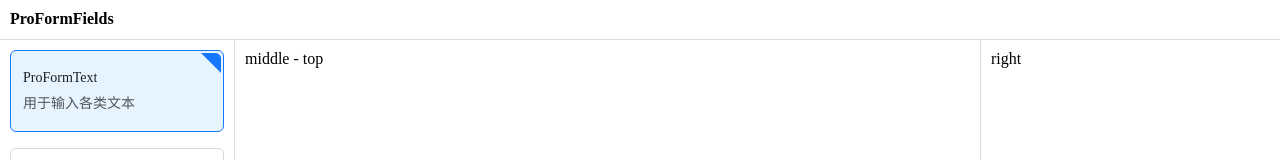
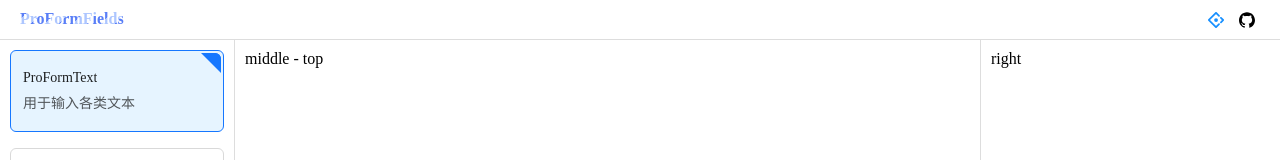
Before and after one commit to ChatGavin/gavin-park, a React (Vite) app: page / in a window 1280 px wide. Shown: the top 160 px of the page. Built offline with nearby package versions, Linux system fonts and the light colour scheme.

Commit message:
feat:modify header style and layout and add icon action

```diff
--- a/src/view/form/layout/Header.jsx
+++ b/src/view/form/layout/Header.jsx
@@ -1,10 +1,29 @@
 import styles from './layout.module.css'
+import {Tooltip} from 'antd'
+import {AntDesignOutlined, GithubOutlined} from '@ant-design/icons'
 
 export default function App() {
     return (
         <div className={styles.header}>
-            <div className={styles.title}>
-                ProFormFields
+            <div className={styles.flex}>
+                <div className={styles.title}>ProFormFields</div>
+                <div>
+                    <Tooltip title="Ant Design">
+                        <AntDesignOutlined
+                            className={styles.icon}
+                            style={{marginRight: '5px', color: '#1890ff'}}
+                            onClick={() => {
+                                window.open('https://ant.design/components/overview-cn')
+                            }}/>
+                    </Tooltip>
+                    <Tooltip title="Github">
+                        <GithubOutlined
+                            className={styles.icon}
+                            onClick={() => {
+                                window.open('https://github.com/linidea/antd-visual')
+                            }}/>
+                    </Tooltip>
+                </div>
             </div>
         </div>
     );
--- a/src/view/form/layout/layout.module.css
+++ b/src/view/form/layout/layout.module.css
@@ -6,21 +6,42 @@
     box-sizing: border-box;
 }
 
+.flex {
+    width: 100%;
+    display: flex;
+    align-items: center;
+    justify-content: space-between;
+}
+
+.icon {
+    padding: 5px;
+    border-radius: 4px;
+}
+
+.icon:hover {
+    background: #f0f0f0;
+}
+
 /**/
 .header {
     width: 100%;
     height: 40px;
-    padding: 0 10px;
+    padding: 0 20px;
     overflow: hidden;
     display: flex;
     align-items: center;
     box-sizing: border-box;
-    border-bottom: 1px solid #ddd;
+    border-bottom: 1px solid var(--border);
 }
 
 .title {
     font-size: 16px;
     font-weight: bold;
+    /*斜纹栅栏渐变*/
+    background: repeating-linear-gradient(-45deg, var(--geekblue-5), var(--geekblue-5) 10px, var(--geekblue-3) 10px, var(--geekblue-3) 20px
+    );
+    -webkit-background-clip: text;
+    color: transparent;
 }
 
 /**/
@@ -38,7 +59,7 @@
     height: calc(100vh - 40px);
     padding: 10px;
     overflow: auto;
-    border-right: 1px solid #ddd;
+    border-right: 1px solid var(--border);
 }
 
 .CheckCardGroup {
@@ -57,7 +78,7 @@
     box-sizing: border-box;
     padding: 10px;
     overflow: auto;
-    border-left: 1px solid #ddd;
+    border-left: 1px solid var(--border);
 }
 
 /**/
@@ -72,7 +93,7 @@
     height: 50%;
     padding: 10px;
     box-sizing: border-box;
-    border-bottom: 1px solid #ddd;
+    border-bottom: 1px solid var(--border);
 }
 
 /**/
--- /dev/null
+++ b/style/index.js
@@ -0,0 +1 @@
+import './color.css'
```
